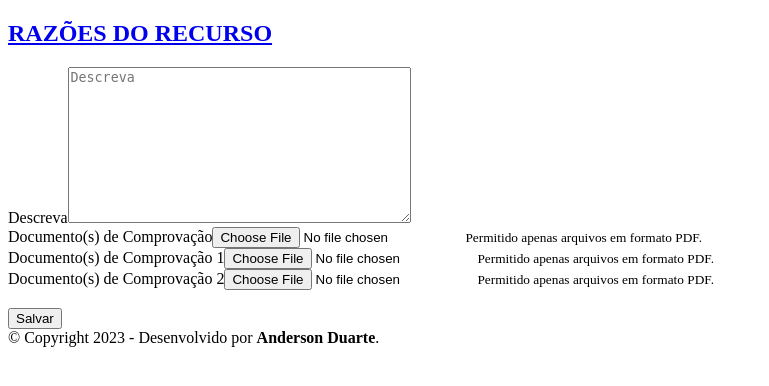
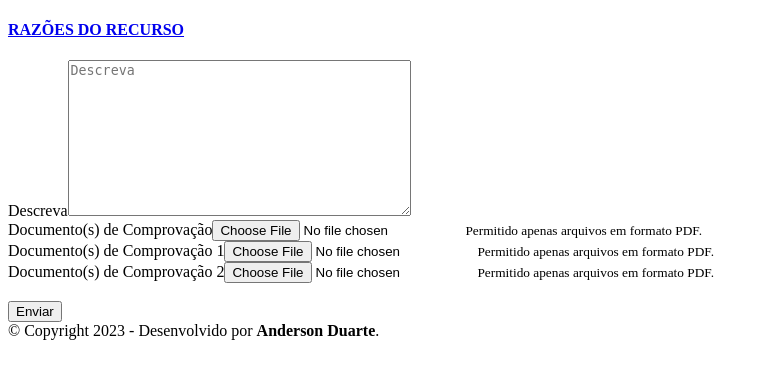
Before and after one commit to andersonduarte01/ampliacao, a Django app: page /inscricao/recurso/ in a window 1280 px wide. Shown: the part 188-574 px from the top of the page, without its empty margins (0-769 px from the left). Run offline with Django 4.2, Linux system fonts and the light colour scheme; the visitor is signed in with stand-in values (Sample User, id 1); some libraries are stand-ins or nearby versions.

Commit message:
recursof1011122o

```diff
--- a/apps/inscricao/templates/inscricao/recurso.html
+++ b/apps/inscricao/templates/inscricao/recurso.html
@@ -13,16 +13,16 @@
 
             <article class="entry">
 
-              <h2 class="entry-title text-center">
+              <h4 class="entry-title text-center">
                 <a href="#">RAZÕES DO RECURSO</a>
-              </h2>
+              </h4>
 
               <div class="entry-content">
                 <form method="post" enctype="multipart/form-data">
                     {% csrf_token %}
                     {% bootstrap_form form %}
                     <br>
-                    <button type="submit" class="btn btn-outline-primary">Salvar</button>
+                    <button type="submit" class="btn btn-outline-primary">Enviar</button>
                     </form>
               </div>
 
```
